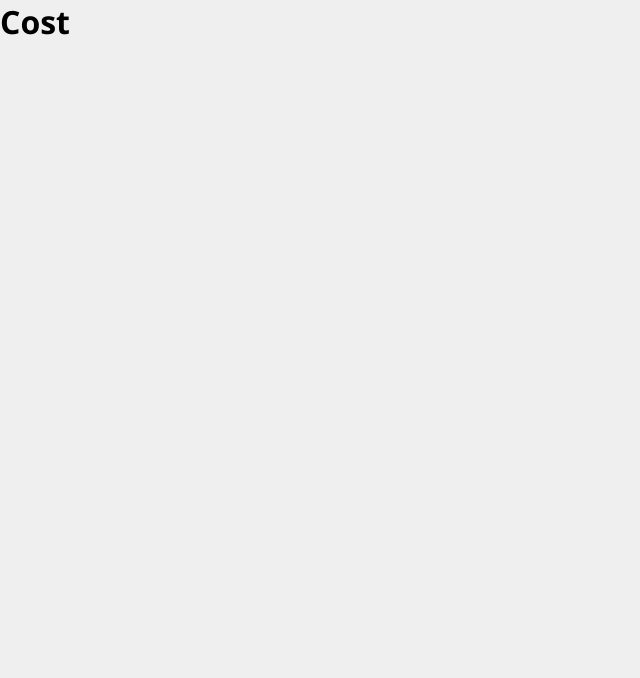
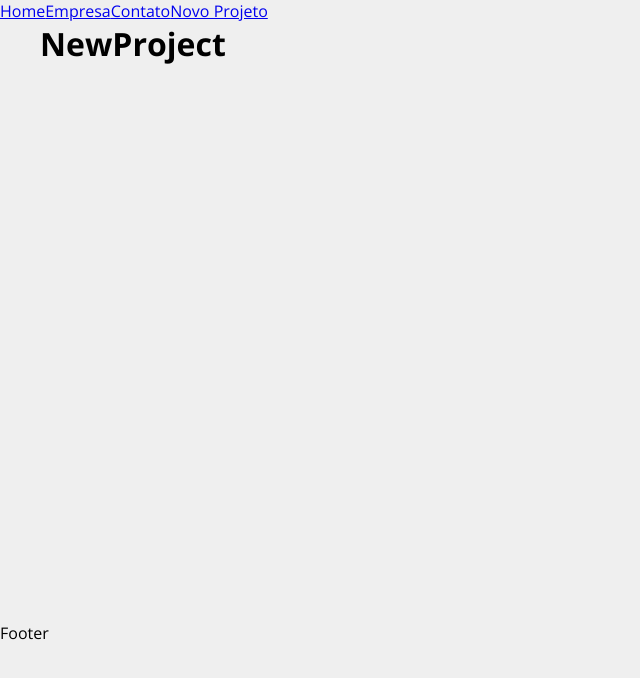
Before and after one commit to clepverse/react-projeto-cost, a React (Vite) app: page /NewProject in a window 1280 px wide. Shown: the top 678 px of the page, without its empty margins (0-640 px from the left). Built offline with nearby package versions, Linux system fonts and the light colour scheme.

Commit message:
Rotas de páginas e Container criados.

```diff
--- a/src/App.jsx
+++ b/src/App.jsx
@@ -1,9 +1,29 @@
 import {} from "react";
+import Home from "./components/pages/Home";
+import Company from "./components/pages/Company";
+import Contact from "./components/pages/Contact";
+import NewProject from "./components/pages/NewProject";
+import { Link, Routes, Route } from "react-router-dom";
+import Container from "./components/layout/Container";
 
 function App() {
   return (
     <div>
-      <h1>Cost</h1>
+      <ul>
+        <Link to="/">Home</Link>
+        <Link to="/Company">Empresa</Link>
+        <Link to="/Contact">Contato</Link>
+        <Link to="/NewProject">Novo Projeto</Link>
+      </ul>
+      <Container customClass="min-height">
+        <Routes>
+          <Route path="/" element={<Home />} />
+          <Route path="/Company" element={<Company />} />
+          <Route path="/Contact" element={<Contact />} />
+          <Route path="/NewProject" element={<NewProject />} />
+        </Routes>
+      </Container>
+      <footer>Footer</footer>
     </div>
   );
 }
--- /dev/null
+++ b/src/components/layout/Container.jsx
@@ -0,0 +1,10 @@
+import React from "react";
+import styles from "./Container.module.css";
+
+export default function Container(props) {
+  return (
+    <div className={`${styles.container} ${styles[props.customClass]}`}>
+      {props.children}
+    </div>
+  );
+}
--- /dev/null
+++ b/src/components/layout/Container.module.css
@@ -0,0 +1,20 @@
+.container {
+  width: 1200px;
+  display: flex;
+  justify-content: space-between;
+  margin: 0 auto;
+  flex-wrap: wrap;
+}
+
+.min-height {
+    min-height: 75vh;
+}
+
+.start {
+    justify-content: flex-start;
+}
+
+.column {
+    flex-direction: column;
+    justify-content: flex-start;
+}
--- /dev/null
+++ b/src/components/pages/Company.jsx
@@ -0,0 +1,5 @@
+import React from "react";
+
+export default function Company() {
+  return <h1>Company</h1>;
+}
--- /dev/null
+++ b/src/components/pages/Contact.jsx
@@ -0,0 +1,5 @@
+import React from "react";
+
+export default function Contact() {
+  return <h1>Contact</h1>;
+}
--- /dev/null
+++ b/src/components/pages/Home.jsx
@@ -0,0 +1,5 @@
+import React from "react";
+
+export default function Home() {
+  return <h1>Home</h1>;
+}
--- /dev/null
+++ b/src/components/pages/NewProject.jsx
@@ -0,0 +1,5 @@
+import React from "react";
+
+export default function NewProject() {
+  return <h1>NewProject</h1>;
+}
```
Also changed, not shown: src/main.jsx (+9 -8 lines).
